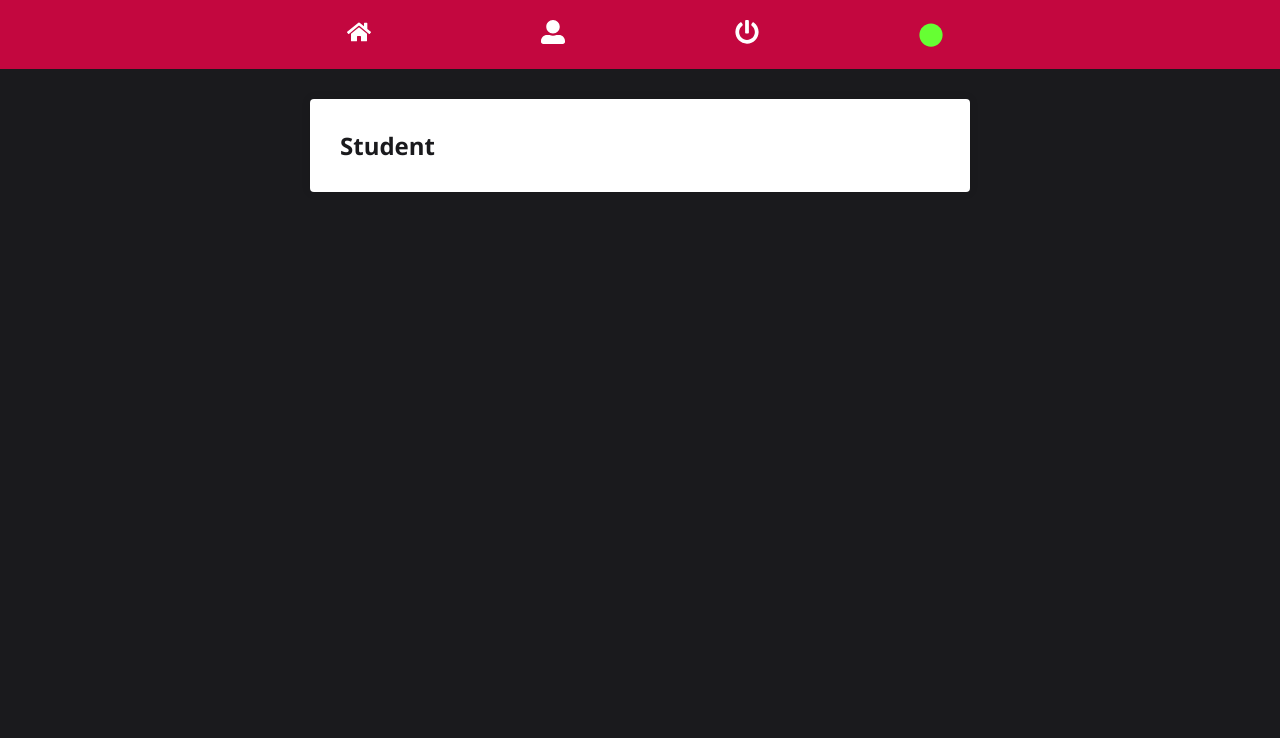
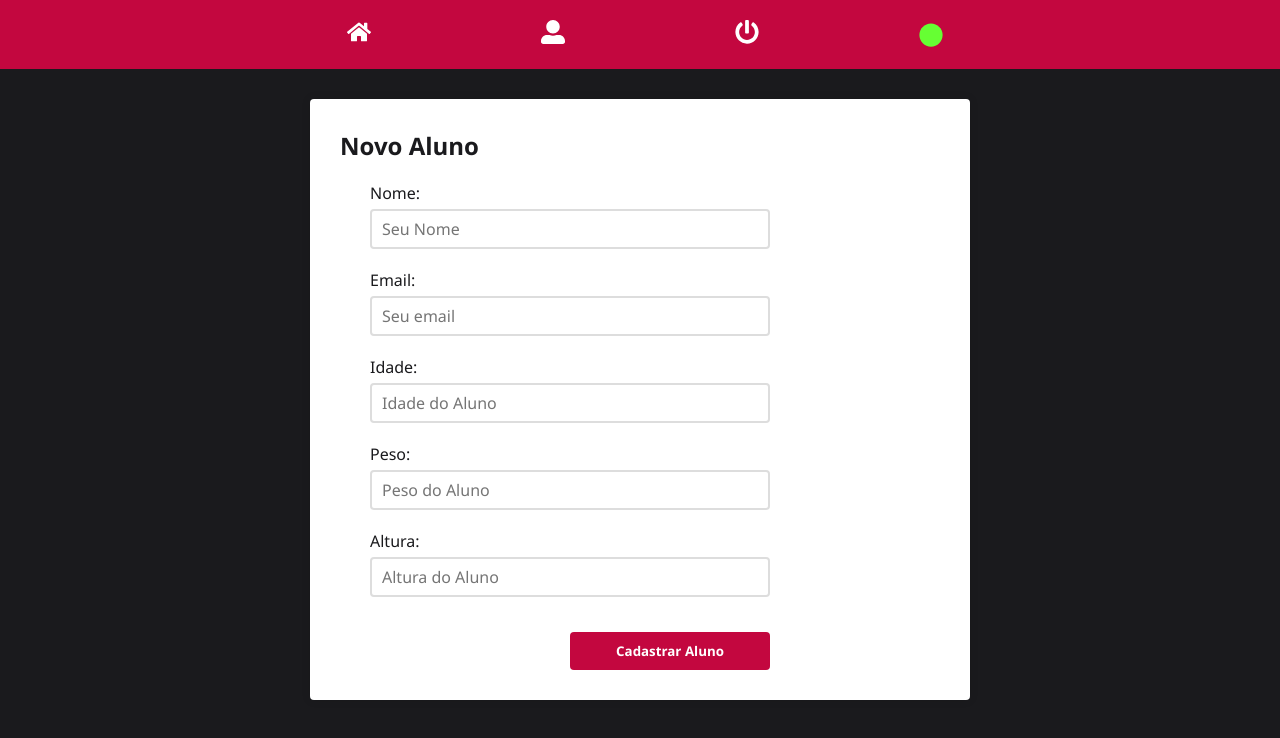
Before and after one commit to tailanpatrick/front-end-alunos, a React (Create React App) app: page /student in a window 1280 px wide. Shown: the top 738 px of the page. Built offline with nearby package versions, Linux system fonts and the light colour scheme; sample sign-in values are in the browser's storage.

Commit message:
The layout structure of the add or edit student form was created

```diff
--- a/src/pages/Student/index.tsx
+++ b/src/pages/Student/index.tsx
@@ -1,12 +1,113 @@
-import React from "react";
+import React, { useState } from "react";
 import { Container } from "../../styles/globalstyles";
+import { useParams } from "react-router-dom";
+import { ContainerForm, Form } from "../Register/styled";
 
 
-export default function Student() {
+
+export default function StudentPage() {
+  const { id } = useParams();
+
+  const [formData, setFormData] = useState({
+    name: "",
+    email: "",
+    age: "",
+    weight: "",
+    height: ""
+  });
+
+
+  const handleChange = (e: React.ChangeEvent<HTMLInputElement>) => {
+    const { name, value } = e.target;
+
+    setFormData((prevData) => ({
+      ...prevData,
+      [name]: value,
+    }));
+  };
+
+  const handleSubmit = async (e: React.FormEvent) => {
+    e.preventDefault();
+
+
+  }
 
   return (
     <Container>
-      <h1>Student</h1>
+      <h1>{id ? 'Editar Aluno' : 'Novo Aluno'}</h1>
+
+      <ContainerForm>
+        <Form onSubmit={handleSubmit}>
+          <label htmlFor="name">
+            Nome:
+            <input
+              type="text"
+              value={formData.name}
+              onChange={handleChange}
+              name="name"
+              placeholder="Seu Nome"
+            />
+            {formData.name}
+          </label>
+
+          <label htmlFor="email">
+            Email:
+            <input
+              type="email"
+              value={formData.email}
+              onChange={handleChange}
+              name="email"
+              placeholder="Seu email"
+            />
+            {formData.email}
+          </label>
+
+
+          <>
+            <label htmlFor="age">
+              Idade:
+              <input
+                type="number"
+                value={formData.age}
+                onChange={handleChange}
+                name="age"
+                placeholder="Idade do Aluno"
+              />
+              {formData.age}
+            </label>
+
+            <label htmlFor="weight">
+              Peso:
+              <input
+                type="text"
+                value={formData.weight}
+                onChange={handleChange}
+                name="weight"
+                placeholder="Peso do Aluno"
+              />
+              {formData.weight}
+            </label>
+
+            <label htmlFor="height">
+              Altura:
+              <input
+                type="text"
+                value={formData.height}
+                onChange={handleChange}
+                name="height"
+                placeholder="Altura do Aluno"
+              />
+              {formData.height}
+            </label>
+          </>
+
+
+          <button type="submit">
+            {id ? "Salvar Alterações" : "Cadastrar Aluno"}
+          </button>
+        </Form>
+      </ContainerForm>
+
     </Container>
   );
 }
```
